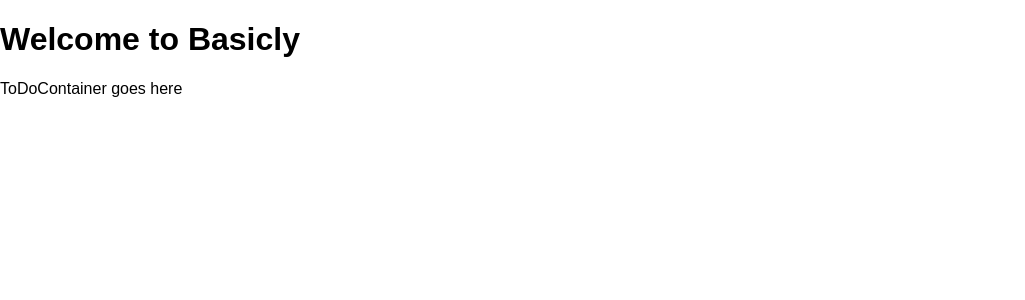
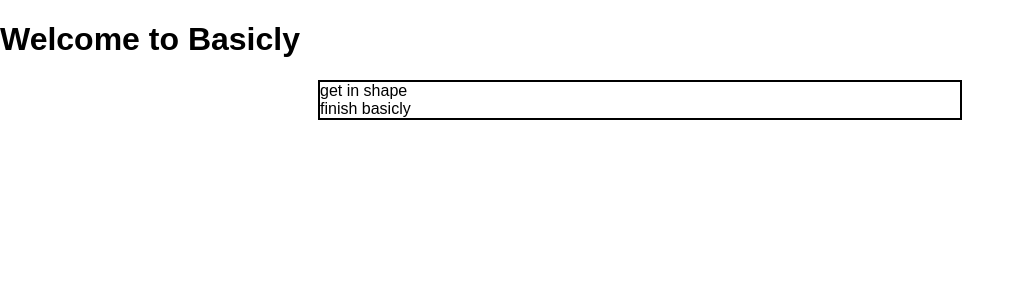
Before and after one commit to basicly/basicly, a React (Create React App) app in the folder client/: page / in a window 1280 px wide. Shown: the top 300 px of the page, without its empty margins (0-1025 px from the left). Built offline with nearby package versions, Linux system fonts and the light colour scheme; no server answers.

Commit message:
Build out more of the basic React structure

```diff
--- a/client/src/App.js
+++ b/client/src/App.js
@@ -4,13 +4,30 @@ import ToDoContainer from './Components/ToDoContainer/ToDoContainer';
 
 class App extends Component {
   state = {
-
+    // this is all static test data
+    toDoList: [
+      {
+        id: 1,
+        name: 'get in shape',
+        isCompleted: false
+      },
+      {
+        id: 2,
+        name: 'shower',
+        isCompleted: true
+      },
+      {
+        id: 3,
+        name: 'finish basicly',
+        isCompleted: false
+      }
+    ]
   }
 
   componentDidMount = () => {
     // this is an example get request that calls our server
     fetch('/api')
-      .then(results => results.json())
+      .then((results) => results.json())
       .then((data) => {
         console.log(data);
       });
@@ -21,6 +38,8 @@ class App extends Component {
       <div className="App">
         <h1>Welcome to Basicly</h1>
         <ToDoContainer
+          toDoInProgressList={this.state.toDoList.filter(toDo => !toDo.isCompleted)}
+          toDoCompletedList={this.state.toDoList.filter(toDo => toDo.isCompleted)}
         />
       </div>
     );
--- /dev/null
+++ b/client/src/Components/ToDoContainer/ToDoContainer.css
@@ -0,0 +1,6 @@
+.ToDoContainer {
+  width: 50%;
+  height: 100%;
+  margin: auto;
+  border: 2px solid black;
+}
--- a/client/src/Components/ToDoContainer/ToDoContainer.js
+++ b/client/src/Components/ToDoContainer/ToDoContainer.js
@@ -1,9 +1,15 @@
 import React from 'react';
+import './ToDoContainer.css';
 
-const toDoContainer = () => {
+// import the ToDoInProgressList component
+import ToDoInProgressList from '../ToDoInProgressList/ToDoInProgressList';
+
+const toDoContainer = (props) => {
   return (
-    <div>
-      ToDoContainer goes here
+    <div className="ToDoContainer">
+      <ToDoInProgressList
+        toDoInProgressList={props.toDoInProgressList}
+      />
     </div>
   );
 };
--- a/client/src/Components/ToDoInProgressEntry/ToDoInProgressEntry.js
+++ b/client/src/Components/ToDoInProgressEntry/ToDoInProgressEntry.js
@@ -0,0 +1,11 @@
+import React from 'react';
+
+const toDoInProgressEntry = (props) => {
+  return (
+    <div>
+      {props.toDo.name}
+    </div>
+  );
+};
+
+export default toDoInProgressEntry;
--- /dev/null
+++ b/client/src/Components/ToDoInProgressList/ToDoInProgressList.css
@@ -0,0 +1,3 @@
+.ToDoInProgressList {
+
+}
--- a/client/src/Components/ToDoInProgressList/ToDoInProgressList.js
+++ b/client/src/Components/ToDoInProgressList/ToDoInProgressList.js
@@ -0,0 +1,21 @@
+import React from 'react';
+import './ToDoInProgressList.css';
+
+// import the ToDoInProgressEntry component
+import ToDoInProgressEntry from '../ToDoInProgressEntry/ToDoInProgressEntry';
+
+const toDoInProgressList = (props) => {
+  return (
+    <div className="ToDoInProgressList">
+      {props.toDoInProgressList.map((toDo) => {
+        return (
+          <ToDoInProgressEntry
+            toDo={toDo}
+          />
+        );
+      })}
+    </div>
+  );
+};
+
+export default toDoInProgressList;
```
Also changed, not shown: client/src/Components/CreateToDo/CreateToDo.js (added).
